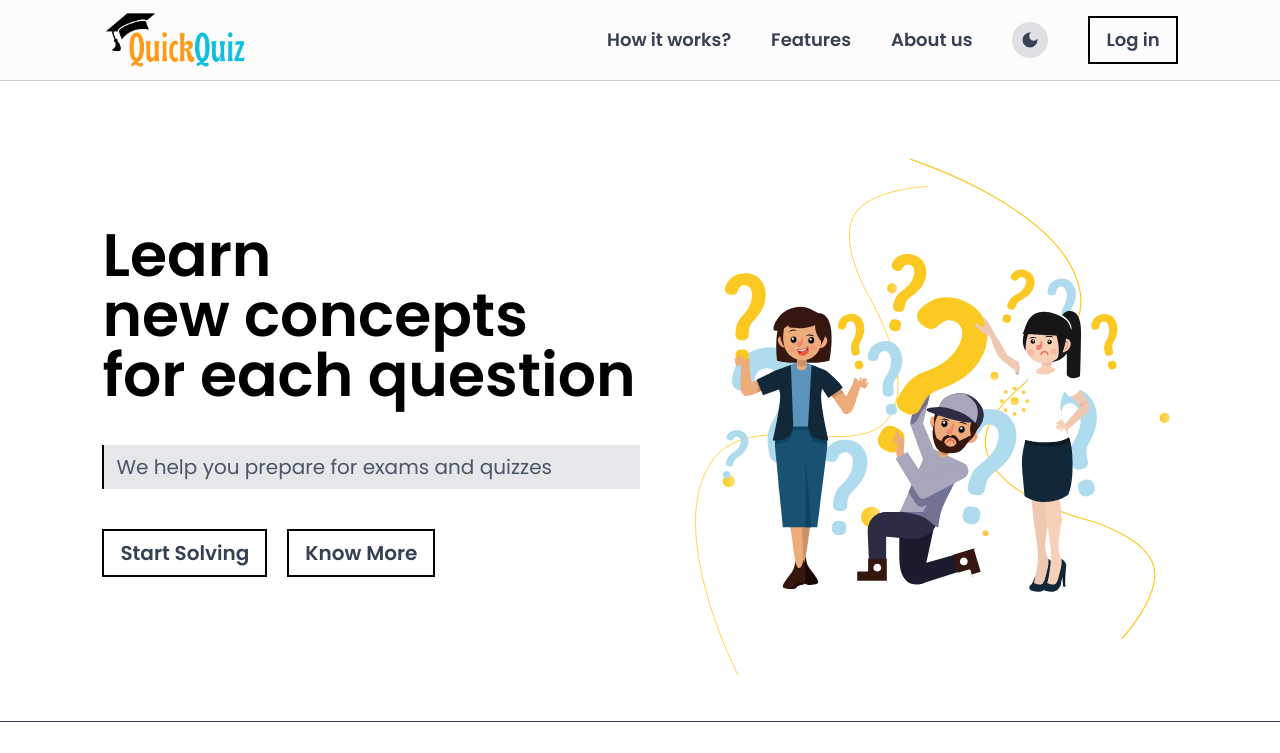
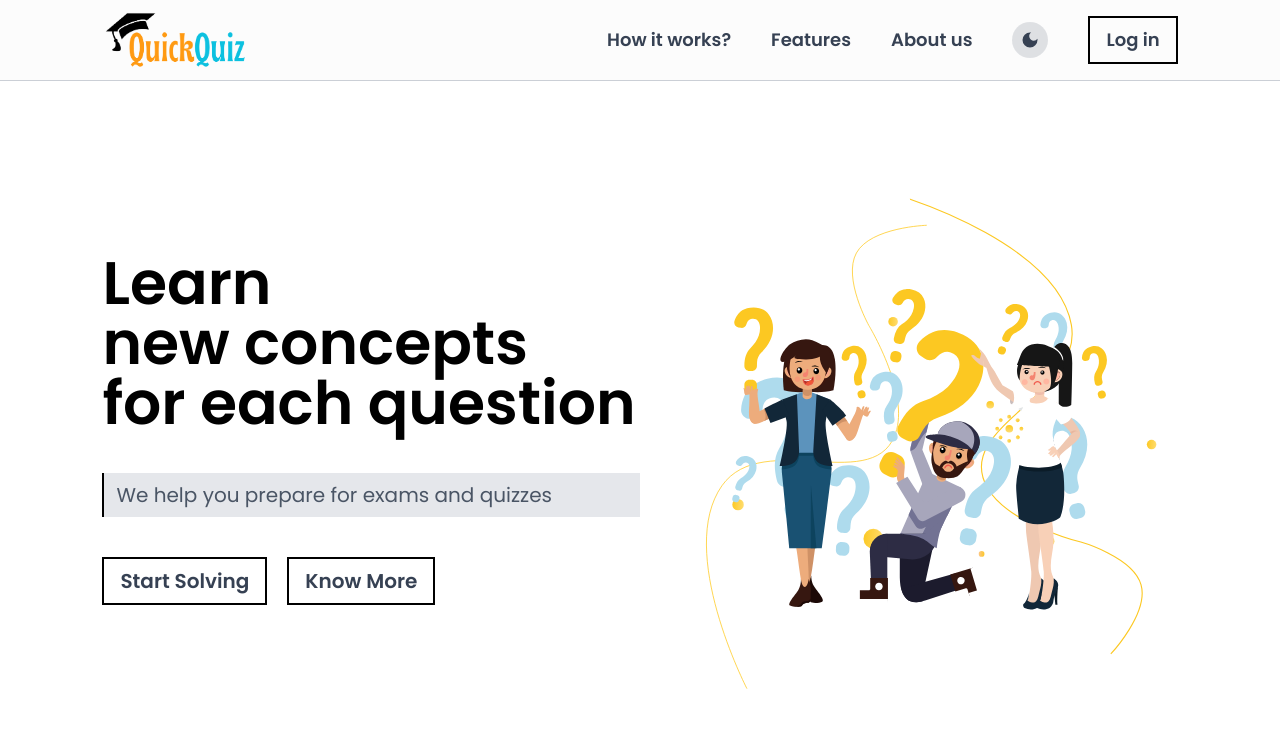
Before and after one commit to sonukr108/QuickQuiz, a React (Vite) app: page / in a window 1280 px wide. Shown: the top 753 px of the page. Built offline with nearby package versions, Linux system fonts and the light colour scheme.

Commit message:
add file for netlify deployment

```diff
--- a/src/App.jsx
+++ b/src/App.jsx
@@ -20,7 +20,7 @@ function App() {
     const hideNavbarFooter = location.pathname === '/login' || location.pathname === '/signup';
 
     return (
-      <div className='dark:bg-gray-950 dark:text-white'>
+      <div className='dark:bg-gray-950 bg-white dark:text-white'>
         {!hideNavbarFooter && <Navbar />}
 
         <Routes>
--- a/src/Pages/LandingPage.jsx
+++ b/src/Pages/LandingPage.jsx
@@ -17,7 +17,7 @@ const LandingPage = () => {
   }
 
   return (
-    <div className='min-h-[70vh] md:min-h-[80vh] w-full p-[8%] flex lg:py-7'>
+    <div className='min-h-[70vh] md:min-h-[80vh] w-full p-[8%] flex lg:py-7 z-20 bg-transparent'>
 
       <div className="left w-full flex justify-center flex-col gap-10">
         <p className='text-4xl font-semibold md:text-5xl xl:text-6xl'>Learn <br /> new concepts <br /> for each question</p>
@@ -42,7 +42,7 @@ const LandingPage = () => {
       </div>
 
       <div className="right w-full hidden md:flex items-center justify-center">
-        <img src={heroImg} alt="" className='lg:scale-135 z-[-10]' />
+        <img src={heroImg} alt="" className='min-h-[80vh]' />
       </div>
 
     </div>
--- a/src/Pages/LogInPage.jsx
+++ b/src/Pages/LogInPage.jsx
@@ -51,7 +51,7 @@ const LogInPage = () => {
   }
 
   return (
-    <div className='px-[4%] md:px-[8%] lg:px-[18%] xl:px-[28%] w-full h-screen flex items-center justify-center'>
+    <div className='dark:bg-gray-950 px-[4%] md:px-[8%] lg:px-[18%] xl:px-[28%] w-full h-screen flex items-center justify-center'>
       <form onSubmit={handleSubmit} className="left w-full flex flex-col items-center justify-center gap-5 text-center text-lg">
         <span>
           <img src={logoDarkImg} alt="logo" className='w-50 md:w-70 block dark:hidden' />
```
Also changed, not shown: 1 other file (tests, documents, lock files or other folders).
